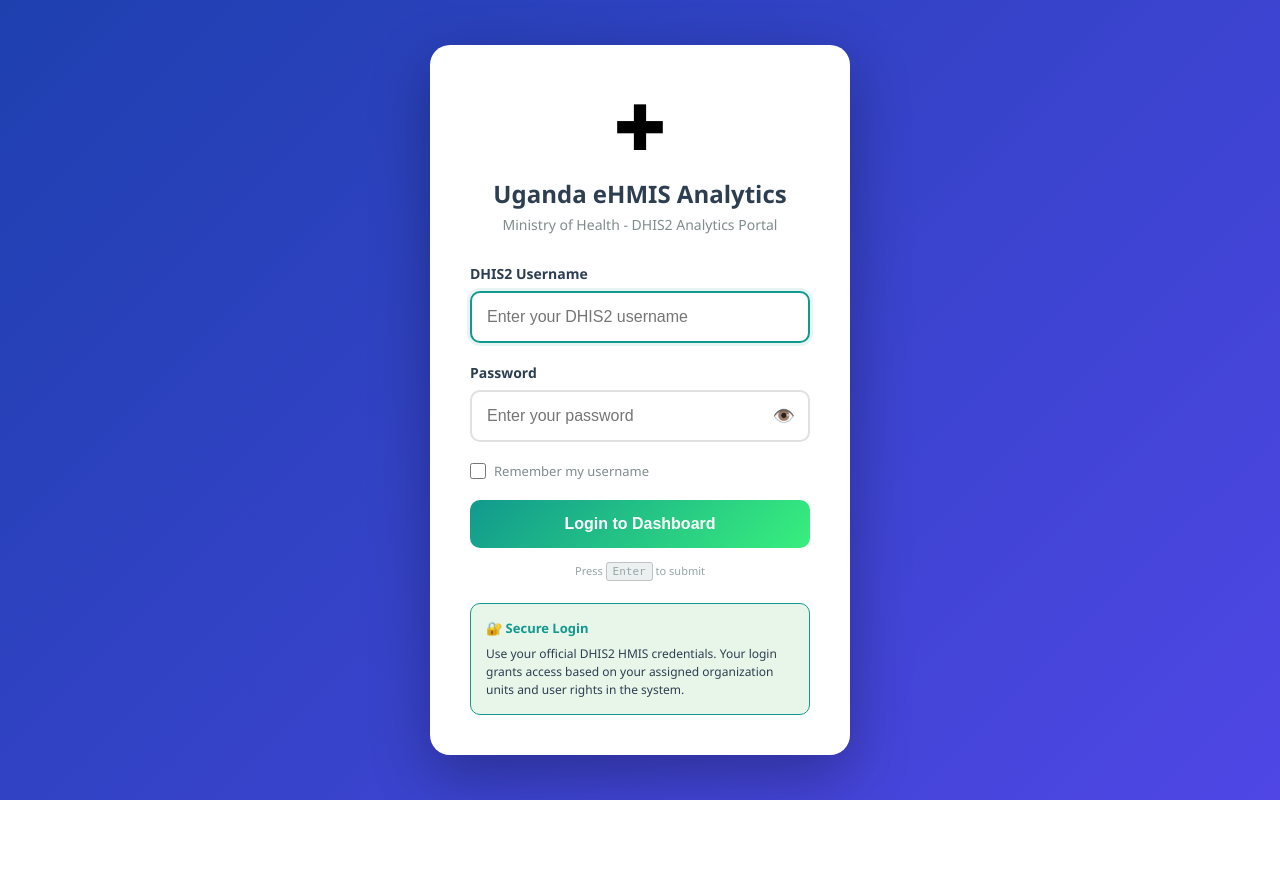
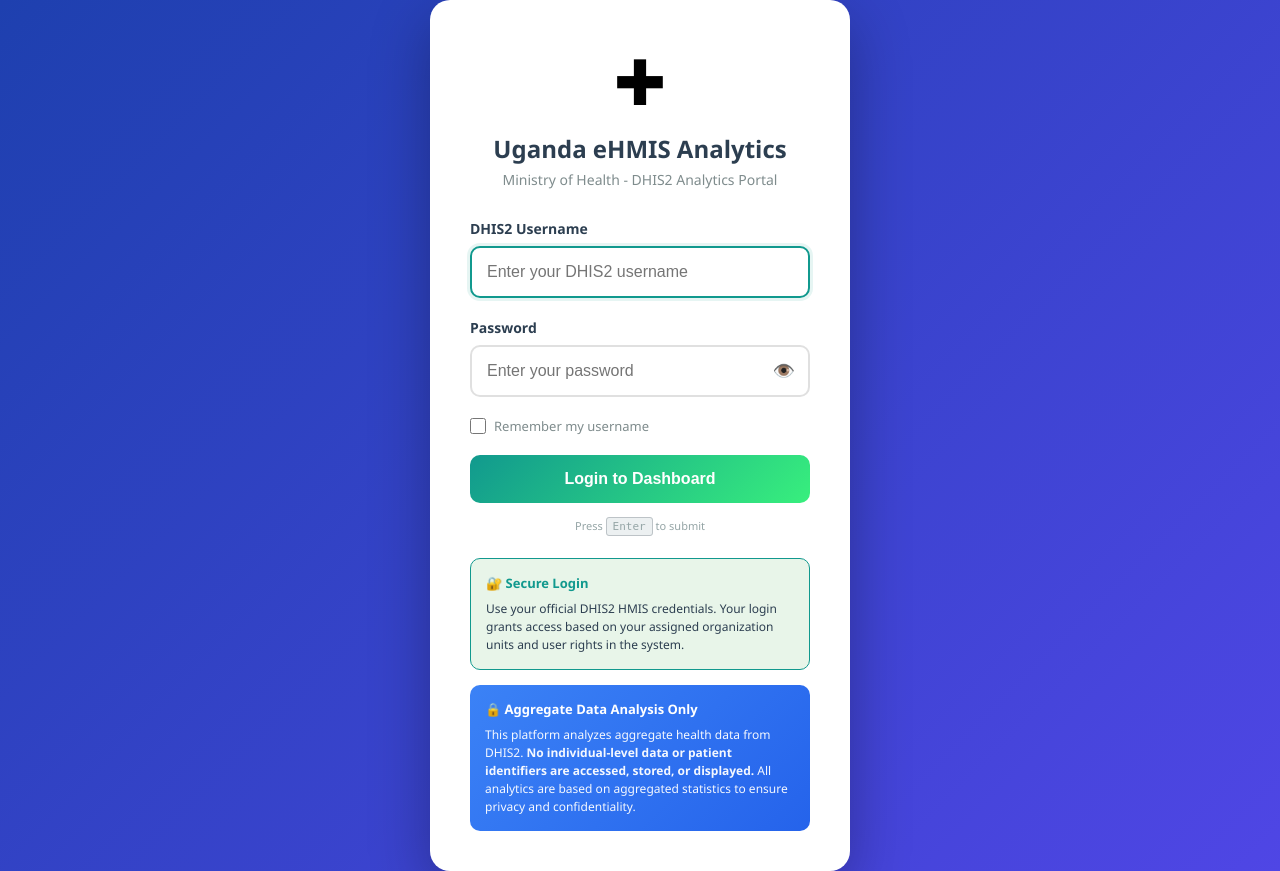
Before and after one commit to Isaac25-lgtm/EPI, a Flask app: page /login in a window 1280 px wide. Before the commit the page ends 800 px from the top, so only its background shows below. Run offline with Flask 3, Linux system fonts and the light colour scheme.

Commit message:
Add privacy notice to login page below secure login section

```diff
--- a/templates/login.html
+++ b/templates/login.html
@@ -270,6 +270,31 @@
             line-height: 1.5;
         }
 
+        .privacy-notice {
+            background: linear-gradient(135deg, #3b82f6 0%, #2563eb 100%);
+            color: white;
+            padding: 15px;
+            border-radius: 10px;
+            margin-top: 15px;
+            text-align: left;
+        }
+
+        .privacy-notice h4 {
+            font-size: 13px;
+            margin-bottom: 8px;
+            font-weight: 600;
+        }
+
+        .privacy-notice p {
+            font-size: 12px;
+            line-height: 1.5;
+            opacity: 0.95;
+        }
+
+        .privacy-notice strong {
+            font-weight: 700;
+        }
+
         .spinner::after {
             content: "";
             display: inline-block;
@@ -371,6 +396,11 @@
             <h4>🔐 Secure Login</h4>
             <p>Use your official DHIS2 HMIS credentials. Your login grants access based on your assigned organization
                 units and user rights in the system.</p>
+        </div>
+
+        <div class="privacy-notice">
+            <h4>🔒 Aggregate Data Analysis Only</h4>
+            <p>This platform analyzes aggregate health data from DHIS2. <strong>No individual-level data or patient identifiers are accessed, stored, or displayed.</strong> All analytics are based on aggregated statistics to ensure privacy and confidentiality.</p>
         </div>
     </div>
 
```
